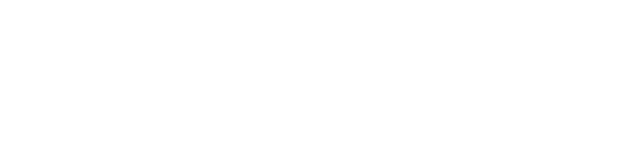
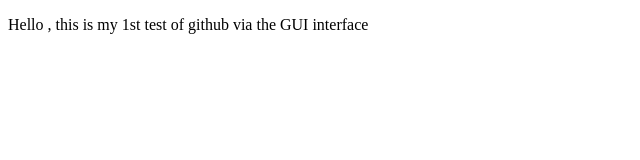
Before and after one commit to EarlyBirdAcademy/pythonWEBforTest, a plain HTML site: page hello.html in a window 1280 px wide. Shown: the whole page, without its empty margins (0-640 px from the left). Drawn offline with Linux system fonts and the light colour scheme.

Commit message:
now add 1st content

```diff
--- a/hello.html
+++ b/hello.html
@@ -4,4 +4,5 @@
         my webpage
         hello, add a second line
     </title>
+    <p>Hello , this is my 1st test of github via the GUI interface</p>
 </html>
```
